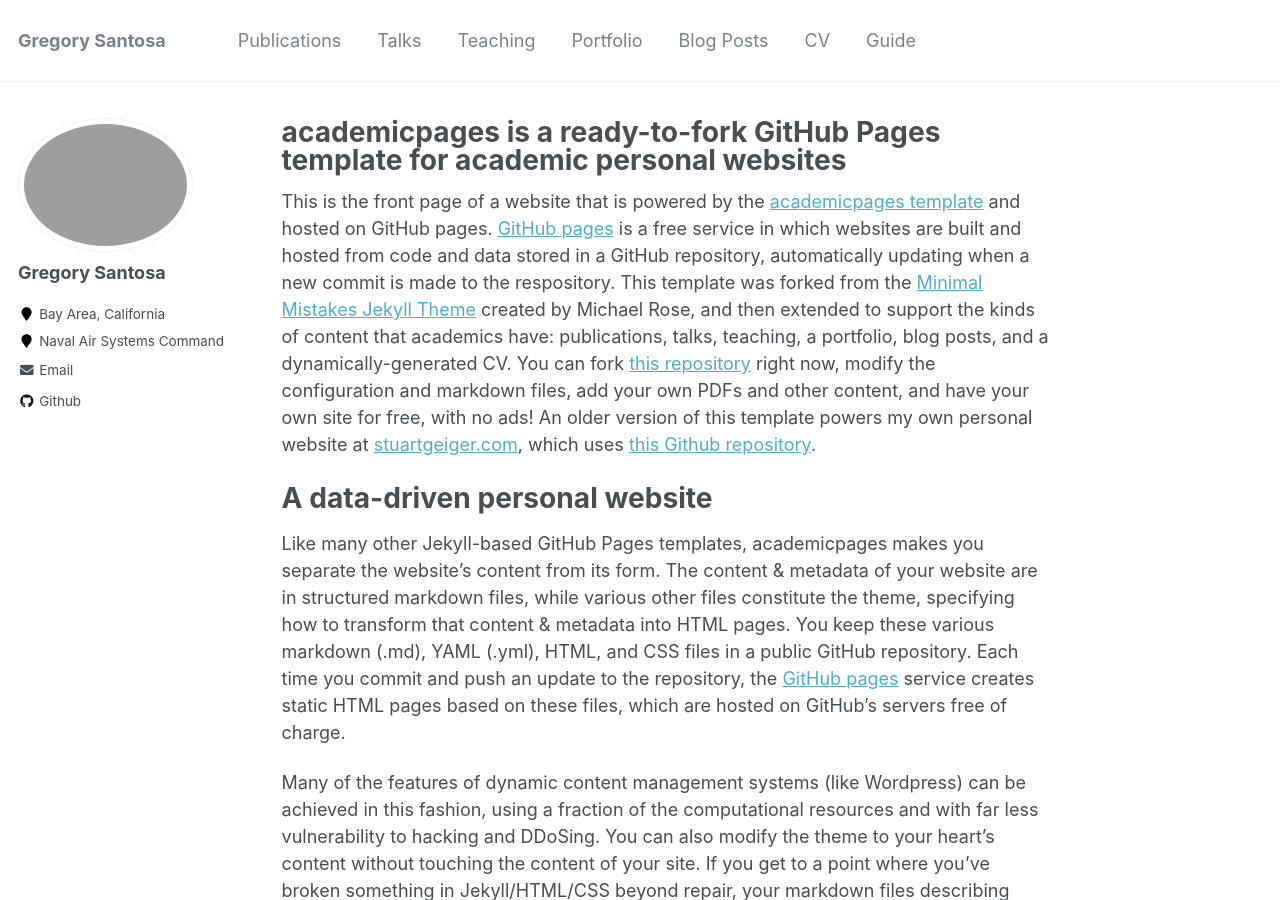
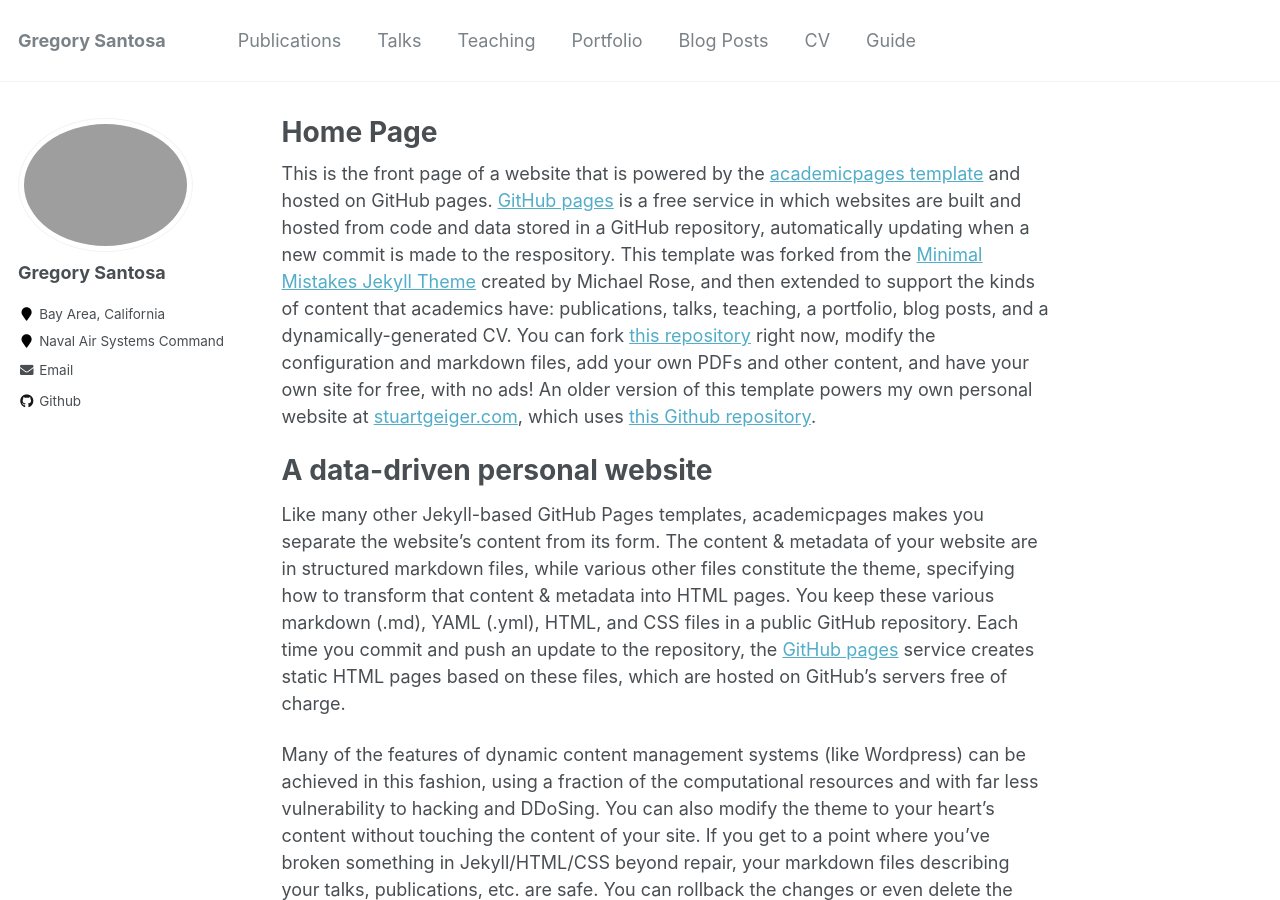
Before and after one commit to gregorysantosa/gregorysantosa.github.io, a Jekyll site: the page built from _pages/about.md, in a window 1280 px wide and 900 px high. Built offline with Jekyll 4.4.1, drawn with Linux system fonts in a browser that asks for light colours.

Commit message:
Updated files

```diff
--- a/_pages/about.md
+++ b/_pages/about.md
@@ -1,6 +1,6 @@
 ---
 permalink: /
-title: "academicpages is a ready-to-fork GitHub Pages template for academic personal websites"
+title: "Home Page"
 excerpt: "About me"
 author_profile: true
 redirect_from:
```
